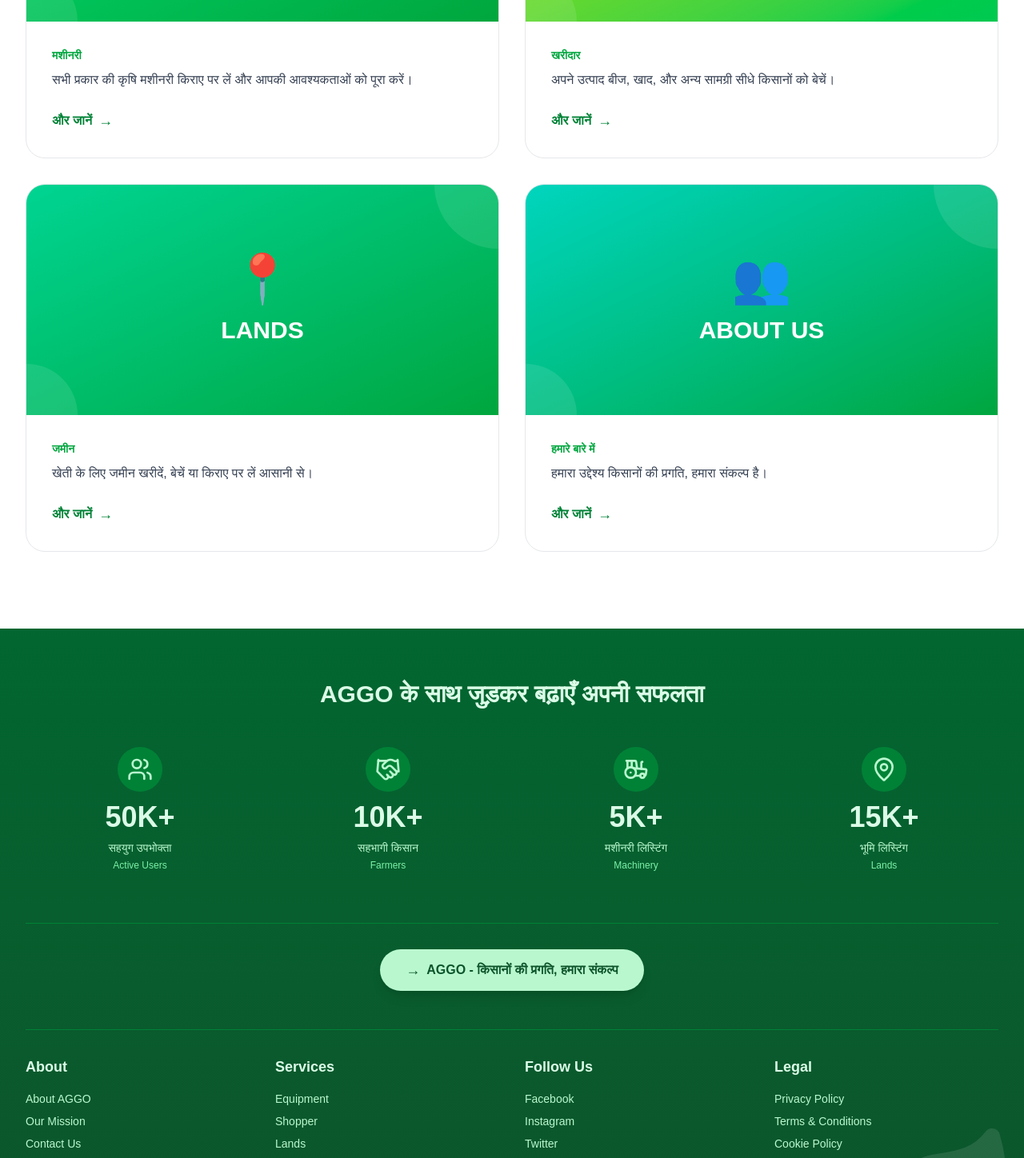
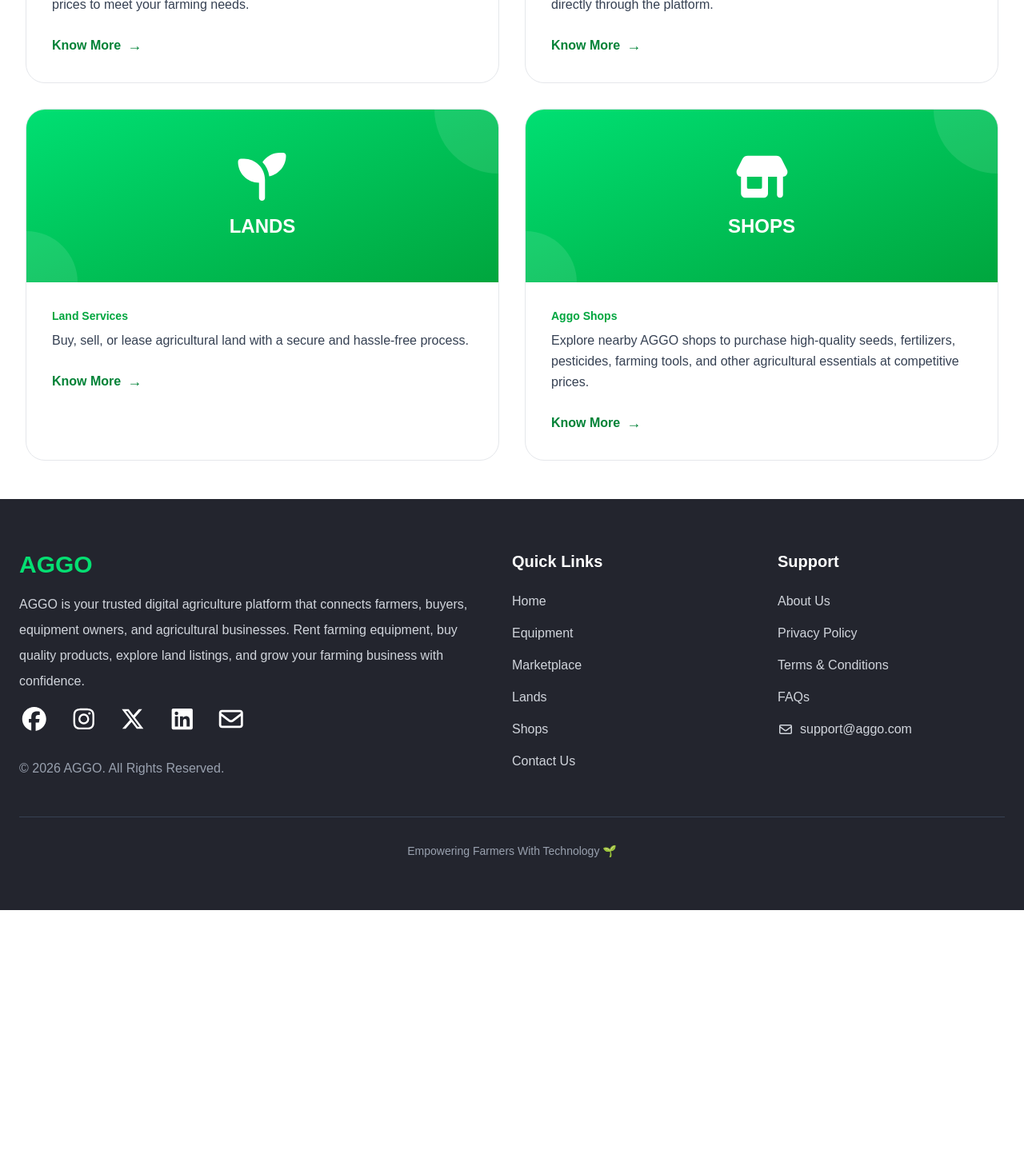
Before and after one commit to SurajRawat12345/Aggo-web, a Next.js app: page / in a window 1280 px wide. Shown: the part 1260-2708 px from the top of the page at 80% size. After the commit the page ends 2398 px from the top, so only its background shows below. Built offline with nearby package versions, Linux system fonts and the light colour scheme.

Commit message:
updated components

```diff
--- a/src/components/Footer.js
+++ b/src/components/Footer.js
@@ -1,184 +1,177 @@
-'use client';
+"use client";
 
-import { Leaf, Users, Handshake, Tractor, MapPin } from 'lucide-react';
+import Link from "next/link";
+import { FontAwesomeIcon } from "@fortawesome/react-fontawesome";
+import { faEnvelope } from "@fortawesome/free-regular-svg-icons";
+import {
+  faFacebook,
+  faInstagram,
+  faXTwitter,
+  faLinkedin,
+} from "@fortawesome/free-brands-svg-icons";
 
 export default function Footer() {
-  const stats = [
-    {
-      icon: Users,
-      number: '50K+',
-      label: 'सहयुग उपभोक्ता',
-      engLabel: 'Active Users',
-    },
-    {
-      icon: Handshake,
-      number: '10K+',
-      label: 'सहभागी किसान',
-      engLabel: 'Farmers',
-    },
-    {
-      icon: Tractor,
-      number: '5K+',
-      label: 'मशीनरी लिस्टिंग',
-      engLabel: 'Machinery',
-    },
-    {
-      icon: MapPin,
-      number: '15K+',
-      label: 'भूमि लिस्टिंग',
-      engLabel: 'Lands',
-    },
-  ];
+  return (
+    <footer className="bg-[#23252E] text-white">
+      <div className="max-w-7xl mx-auto px-6 py-16">
+        <div className="grid grid-cols-1 lg:grid-cols-[2fr_1fr_1fr] gap-12">
+          {/* Left */}
+          <div>
+            <h3 className="text-3xl font-bold text-green-400 mb-4">AGGO</h3>
 
-  return (
-    <footer className="bg-gradient-to-b from-green-800 to-green-900 text-white relative">
-      {/* Decorative leaf */}
-      <div className="absolute bottom-0 right-0 opacity-10 pointer-events-none">
-        <Leaf className="w-48 h-48 text-white" strokeWidth={0.5} fill="white" />
-      </div>
+            <p className="text-gray-300 leading-8">
+              AGGO is your trusted digital agriculture platform that connects
+              farmers, buyers, equipment owners, and agricultural businesses.
+              Rent farming equipment, buy quality products, explore land
+              listings, and grow your farming business with confidence.
+            </p>
 
-      <div className="relative z-10 max-w-7xl mx-auto px-4 sm:px-6 lg:px-8 py-16">
-        {/* Stats Section */}
-        <div className="mb-16">
-          <h2 className="text-center text-2xl sm:text-3xl font-bold mb-12 text-green-100">
-            AGGO के साथ जुड़कर बढ़ाएँ अपनी सफलता
-          </h2>
-          <div className="grid grid-cols-1 sm:grid-cols-2 lg:grid-cols-4 gap-6">
-            {stats.map((stat, index) => {
-              const Icon = stat.icon;
-              return (
-                <div key={index} className="text-center">
-                  <div className="flex justify-center mb-3">
-                    <div className="bg-green-700 rounded-full p-3">
-                      <Icon className="w-8 h-8 text-green-200" />
-                    </div>
-                  </div>
-                  <p className="text-3xl sm:text-4xl font-bold text-green-100 mb-2">
-                    {stat.number}
-                  </p>
-                  <p className="text-sm text-green-200 font-medium">{stat.label}</p>
-                  <p className="text-xs text-green-300 mt-1">{stat.engLabel}</p>
-                </div>
-              );
-            })}
+            <div className="flex items-center gap-6 mt-4">
+              <Link
+                href="#"
+                className="transform transition-all duration-300 hover:scale-110 hover:text-[#1877F2]"
+              >
+                <FontAwesomeIcon icon={faFacebook} className="text-3xl" />
+              </Link>
+
+              <Link
+                href="#"
+                className="transform transition-all duration-300 hover:scale-110 hover:text-[#E4405F]"
+              >
+                <FontAwesomeIcon icon={faInstagram} className="text-3xl" />
+              </Link>
+
+              <Link
+                href="#"
+                className="transform transition-all duration-300 hover:scale-110 hover:text-black"
+              >
+                <FontAwesomeIcon icon={faXTwitter} className="text-3xl" />
+              </Link>
+
+              <Link
+                href="#"
+                className="transform transition-all duration-300 hover:scale-110 hover:text-[#0A66C2]"
+              >
+                <FontAwesomeIcon icon={faLinkedin} className="text-3xl" />
+              </Link>
+
+              <Link
+                href="#"
+                className="transform transition-all duration-300 hover:scale-110 hover:text-[#EA4335]"
+              >
+                <FontAwesomeIcon icon={faEnvelope} className="text-3xl" />
+              </Link>
+            </div>
+
+            <p className="mt-8 text-gray-400">
+              © 2026 AGGO. All Rights Reserved.
+            </p>
           </div>
-        </div>
 
-        {/* Divider */}
-        <div className="border-t border-green-700 my-8"></div>
+          {/* Middle */}
+          <div>
+            <h4 className="text-xl font-semibold mb-6">Quick Links</h4>
 
-        {/* CTA Button */}
-        <div className="flex justify-center mb-12">
-          <button className="bg-green-200 hover:bg-green-100 text-green-900 px-8 py-3 rounded-full font-bold flex items-center gap-2 transition-colors duration-200 shadow-lg">
-            <span className="text-lg">→</span>
-            AGGO - किसानों की प्रगति, हमारा संकल्प
-          </button>
-        </div>
+            <ul className="space-y-4 text-gray-300">
+              <li>
+                <Link href="/" className="hover:text-green-400 transition">
+                  Home
+                </Link>
+              </li>
 
-        {/* Footer Links and Info */}
-        <div className="grid grid-cols-1 sm:grid-cols-2 lg:grid-cols-4 gap-8 pt-8 border-t border-green-700">
-          <div>
-            <h3 className="font-bold text-lg mb-4 text-green-100">About</h3>
-            <ul className="space-y-2 text-sm text-green-200">
               <li>
-                <a href="#" className="hover:text-white transition-colors">
-                  About AGGO
-                </a>
+                <Link
+                  href="/equipment"
+                  className="hover:text-green-400 transition"
+                >
+                  Equipment
+                </Link>
               </li>
+
               <li>
-                <a href="#" className="hover:text-white transition-colors">
-                  Our Mission
-                </a>
+                <Link
+                  href="/marketplace"
+                  className="hover:text-green-400 transition"
+                >
+                  Marketplace
+                </Link>
               </li>
+
               <li>
-                <a href="#" className="hover:text-white transition-colors">
+                <Link href="/lands" className="hover:text-green-400 transition">
+                  Lands
+                </Link>
+              </li>
+
+              <li>
+                <Link href="/shops" className="hover:text-green-400 transition">
+                  Shops
+                </Link>
+              </li>
+
+              <li>
+                <Link
+                  href="/contact"
+                  className="hover:text-green-400 transition"
+                >
                   Contact Us
-                </a>
+                </Link>
               </li>
             </ul>
           </div>
 
+          {/* Right */}
           <div>
-            <h3 className="font-bold text-lg mb-4 text-green-100">Services</h3>
-            <ul className="space-y-2 text-sm text-green-200">
+            <h4 className="text-xl font-semibold mb-6">Support</h4>
+
+            <ul className="space-y-4 text-gray-300">
               <li>
-                <a href="#" className="hover:text-white transition-colors">
-                  Equipment
-                </a>
+                <Link href="/about" className="hover:text-green-400 transition">
+                  About Us
+                </Link>
               </li>
+
               <li>
-                <a href="#" className="hover:text-white transition-colors">
-                  Shopper
-                </a>
+                <Link
+                  href="/privacy-policy"
+                  className="hover:text-green-400 transition"
+                >
+                  Privacy Policy
+                </Link>
               </li>
+
               <li>
-                <a href="#" className="hover:text-white transition-colors">
-                  Lands
-                </a>
+                <Link href="/terms" className="hover:text-green-400 transition">
+                  Terms & Conditions
+                </Link>
               </li>
-            </ul>
-          </div>
 
-          <div>
-            <h3 className="font-bold text-lg mb-4 text-green-100">Follow Us</h3>
-            <ul className="space-y-2 text-sm text-green-200">
               <li>
-                <a href="#" className="hover:text-white transition-colors">
-                  Facebook
-                </a>
+                <Link href="/faq" className="hover:text-green-400 transition">
+                  FAQs
+                </Link>
               </li>
+
               <li>
-                <a href="#" className="hover:text-white transition-colors">
-                  Instagram
-                </a>
-              </li>
-              <li>
-                <a href="#" className="hover:text-white transition-colors">
-                  Twitter
-                </a>
-              </li>
-            </ul>
-          </div>
-
-          <div>
-            <h3 className="font-bold text-lg mb-4 text-green-100">Legal</h3>
-            <ul className="space-y-2 text-sm text-green-200">
-              <li>
-                <a href="#" className="hover:text-white transition-colors">
-                  Privacy Policy
-                </a>
-              </li>
-              <li>
-                <a href="#" className="hover:text-white transition-colors">
-                  Terms & Conditions
-                </a>
-              </li>
-              <li>
-                <a href="#" className="hover:text-white transition-colors">
-                  Cookie Policy
-                </a>
+                <Link
+                  href="#"
+                  className="flex items-center gap-2 hover:text-green-400 transition"
+                >
+                  <FontAwesomeIcon icon={faEnvelope} size={18} />
+                  support@aggo.com
+                </Link>
               </li>
             </ul>
           </div>
         </div>
 
-        {/* Copyright */}
-        <div className="mt-8 pt-8 border-t border-green-700 text-center text-sm text-green-300">
-          <p>&copy; 2026 AGGO. All rights reserved. Connecting Agriculture. Building Future.</p>
+        {/* Bottom */}
+        <div className="border-t border-gray-700 mt-12 pt-8">
+          <p className="text-gray-400 text-sm text-center">
+            Empowering Farmers With Technology 🌱
+          </p>
         </div>
       </div>
     </footer>
   );
 }
-
-
-
-// const Footer = () => {
-//   return (
-//     <div className="bg-blue-700 p-4">
-//       Footer
-//     </div>
-//   )
-// }
-
-// export default Footer
--- a/src/components/Image-galary.js
+++ /dev/null
@@ -1,75 +0,0 @@
-'use client';
-
-export default function ImageGallery() {
-  const gallery = [
-    {
-      id: 1,
-      title: 'खेत में काम',
-      emoji: '🌾',
-      color: 'from-green-300 to-green-500'
-    },
-    {
-      id: 2,
-      title: 'ट्रैक्टर चलाना',
-      emoji: '🚜',
-      color: 'from-lime-300 to-green-500'
-    },
-    {
-      id: 3,
-      title: 'फसल की देखभाल',
-      emoji: '👨‍🌾',
-      color: 'from-emerald-300 to-teal-500'
-    },
-    {
-      id: 4,
-      title: 'उत्पाद बिक्री',
-      emoji: '📦',
-      color: 'from-green-400 to-emerald-500'
-    }
-  ];
-
-  return (
-    <section className="bg-gradient-to-b from-white to-green-50 py-16 sm:py-24">
-      <div className="max-w-7xl mx-auto px-4 sm:px-6 lg:px-8">
-        <h2 className="text-3xl sm:text-4xl font-bold text-center text-green-900 mb-4">
-          कृषि उद्यम शुरू करें
-        </h2>
-        <p className="text-center text-gray-600 mb-12 max-w-2xl mx-auto">
-          AGGO प्लेटफॉर्म पर आपके व्यवसायिक लक्ष्य को साकार करें
-        </p>
-
-        <div className="grid grid-cols-1 sm:grid-cols-2 lg:grid-cols-4 gap-6">
-          {gallery.map((item) => (
-            <div
-              key={item.id}
-              className="group cursor-pointer"
-            >
-              <div
-                className={`bg-gradient-to-br ${item.color} rounded-2xl h-56 sm:h-64 flex items-center justify-center relative overflow-hidden shadow-lg hover:shadow-2xl transition-all duration-300 transform hover:-translate-y-2`}
-              >
-                {/* Background animation */}
-                <div className="absolute inset-0 bg-white/10 opacity-0 group-hover:opacity-100 transition-opacity"></div>
-
-                {/* Content */}
-                <div className="relative z-10 text-center space-y-3">
-                  <div className="text-7xl drop-shadow-lg">{item.emoji}</div>
-                  <p className="text-white font-bold text-lg drop-shadow-md">
-                    {item.title}
-                  </p>
-                </div>
-              </div>
-            </div>
-          ))}
-        </div>
-
-        {/* Bottom CTA */}
-        <div className="mt-12 text-center">
-          <button className="bg-green-700 hover:bg-green-800 text-white px-8 py-4 rounded-xl font-semibold transition-all hover:shadow-lg inline-flex items-center gap-2">
-            अभी शुरू करें
-            <span className="text-lg">→</span>
-          </button>
-        </div>
-      </div>
-    </section>
-  );
-}
--- a/src/components/product-showcase.js
+++ b/src/components/product-showcase.js
@@ -1,81 +1,110 @@
-'use client';
+"use client";
+
+import { FontAwesomeIcon } from "@fortawesome/react-fontawesome";
+import {
+  faTractor,
+  faBagShopping,
+  faSeedling,
+  faShop,
+} from "@fortawesome/free-solid-svg-icons";
 
 export default function ProductShowcase() {
   const products = [
     {
       id: 1,
-      title: 'EQUIPMENT',
-      subtitle: 'मशीनरी',
-      description: 'सभी प्रकार की कृषि मशीनरी किराए पर लें और आपकी आवश्यकताओं को पूरा करें।',
-      icon: '🚜',
-      color: 'from-green-400 to-green-600'
+      title: "EQUIPMENT",
+      subtitle: "Farm Machinery",
+      description:
+        "Rent tractors, harvesters, and other agricultural equipment at affordable prices to meet your farming needs.",
+      icon: faTractor,
+      color: "from-green-400 to-green-600",
     },
     {
       id: 2,
-      title: 'SHOPPER',
-      subtitle: 'खरीदार',
-      description: 'अपने उत्पाद बीज, खाद, और अन्य सामग्री सीधे किसानों को बेचें।',
-      icon: '👨‍🌾',
-      color: 'from-lime-400 to-green-500'
+      title: "MARKETPLACE",
+      subtitle: "Buy & Sell",
+      description:
+        "Buy or sell seeds, fertilizers, pesticides, and other farming essentials directly through the platform.",
+      icon: faBagShopping,
+      color: "from-green-400 to-green-600",
     },
     {
       id: 3,
-      title: 'LANDS',
-      subtitle: 'जमीन',
-      description: 'खेती के लिए जमीन खरीदें, बेचें या किराए पर लें आसानी से।',
-      icon: '📍',
-      color: 'from-emerald-400 to-green-600'
+      title: "LANDS",
+      subtitle: "Land Services",
+      description:
+        "Buy, sell, or lease agricultural land with a secure and hassle-free process.",
+      icon: faSeedling,
+      color: "from-green-400 to-green-600",
     },
     {
       id: 4,
-      title: 'ABOUT US',
-      subtitle: 'हमारे बारे में',
-      description: 'हमारा उद्देश्य किसानों की प्रगति, हमारा संकल्प है।',
-      icon: '👥',
-      color: 'from-teal-400 to-green-600'
-    }
+      title: "SHOPS",
+      subtitle: "Aggo Shops",
+      description:
+        "Explore nearby AGGO shops to purchase high-quality seeds, fertilizers, pesticides, farming tools, and other agricultural essentials at competitive prices.",
+      icon: faShop,
+      color: "from-green-400 to-green-600",
+    },
   ];
 
   return (
-    <section className="bg-white py-16 sm:py-24">
+    <section className="bg-white py-8 sm:py-12">
       <div className="max-w-7xl mx-auto px-4 sm:px-6 lg:px-8">
-        <h2 className="text-3xl sm:text-4xl font-bold text-center text-green-900 mb-4">
-          AGGO की मुख्य सेवाएं
+        <h2 className="text-3xl sm:text-4xl font-bold text-center text-green-800 mb-4">
+          AGGO's Core Services
         </h2>
         <p className="text-center text-gray-600 mb-12 max-w-2xl mx-auto">
-          किसानों, खरीदारों, और कृषि व्यवसायियों के लिए समस्त समाधान
+          Comprehensive solutions for farmers, buyers, and agricultural
+          businesses.
         </p>
 
         <div className="grid grid-cols-1 md:grid-cols-2 gap-6 sm:gap-8">
-          {products.map((product) => (
+          {products.map((product) => {
+            return (
               <div
                 key={product.id}
-              className="group bg-white border border-gray-200 rounded-3xl overflow-hidden hover:shadow-xl transition-all duration-300"
+                className="group bg-white border border-gray-200 rounded-3xl overflow-hidden hover:shadow-2xl hover:-translate-y-2 transition-all duration-300"
               >
-              <div className={`bg-gradient-to-br ${product.color} h-64 sm:h-72 flex flex-col items-center justify-center text-white relative overflow-hidden`}>
+                <div
+                  className={`bg-linear-to-br ${product.color} h-40 sm:h-54 flex flex-col items-center justify-center text-white relative overflow-hidden`}
+                >
                   {/* Background decoration */}
                   <div className="absolute top-0 right-0 w-40 h-40 bg-white/10 rounded-full -mr-20 -mt-20"></div>
                   <div className="absolute bottom-0 left-0 w-32 h-32 bg-white/10 rounded-full -ml-16 -mb-16"></div>
 
                   {/* Content */}
                   <div className="relative z-10 text-center">
-                  <div className="text-6xl mb-4">{product.icon}</div>
-                  <h3 className="text-2xl sm:text-3xl font-bold">{product.title}</h3>
+                    {/* <div className="text-6xl mb-4">{product.icon}</div> */}
+                    <div className="mb-4 flex justify-center">
+                      <FontAwesomeIcon
+                        icon={product.icon}
+                        className="text-6xl text-white"
+                      />
+                    </div>
+                    <h3 className="text-1xl sm:text-2xl font-bold">
+                      {product.title}
+                    </h3>
                   </div>
                 </div>
 
                 <div className="p-6 sm:p-8">
-                <p className="text-green-600 text-sm font-semibold mb-2">{product.subtitle}</p>
+                  <p className="text-green-600 text-sm font-semibold mb-2">
+                    {product.subtitle}
+                  </p>
                   <p className="text-gray-700 leading-relaxed mb-6">
                     {product.description}
                   </p>
-                <button className="text-green-700 font-semibold flex items-center gap-2 hover:gap-3 transition-all group/btn">
-                  और जानें
-                  <span className="text-lg group-hover/btn:translate-x-1 transition-transform">→</span>
+                  <button className="text-green-700 font-semibold flex items-center gap-2 hover:gap-3 transition-all group/btn cursor-pointer">
+                    Know More
+                    <span className="text-lg group-hover/btn:translate-x-1 transition-transform">
+                      →
+                    </span>
                   </button>
                 </div>
               </div>
-          ))}
+            );
+          })}
         </div>
       </div>
     </section>
```
Also changed, not shown: src/components/Header.js (+24 -17 lines). Lines whose indentation alone changed are shown as unchanged.
